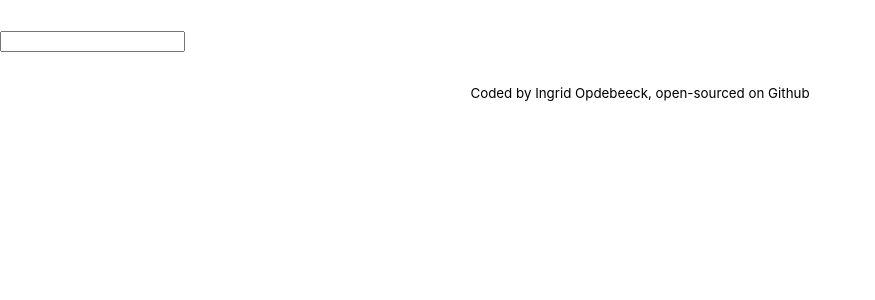
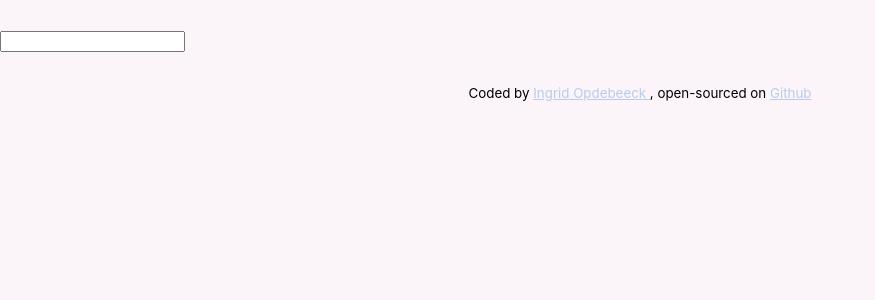
Before and after one commit to Ingrid-98/dictionary-project, a React (Create React App) app: page / in a window 1280 px wide. Shown: the top 300 px of the page, without its empty margins (0-875 px from the left). Built offline with nearby package versions, Linux system fonts and the light colour scheme; the HTML template or start-up script is replaced by a standard one.

Commit message:
added link

```diff
--- a/src/App.css
+++ b/src/App.css
@@ -1,3 +1,9 @@
+body {
+  background: #fbf4f9;
+}
+a {
+  color: #b9cced;
+}
 .App-header {
   margin: 30px 0;
 }
--- a/src/App.js
+++ b/src/App.js
@@ -9,7 +9,25 @@ function App() {
           <Dictionary />
         </main>
         <footer className="App-footer">
-          <small>Coded by Ingrid Opdebeeck, open-sourced on Github </small>
+          <small>
+            Coded by{" "}
+            <a
+              href="https://www.linkedin.com/in/ingrid-opdebeeck-1b1b11148/"
+              target="_blank"
+              rel="noreferrer"
+            >
+              Ingrid Opdebeeck{" "}
+            </a>
+            , open-sourced on{" "}
+            <a
+              href="https://github.com/Ingrid-98/dictionary-project"
+              target="_blank"
+              rel="noreferrer"
+            >
+              {" "}
+              Github{" "}
+            </a>{" "}
+          </small>
         </footer>
       </div>
     </div>
--- a/src/Phonetic.js
+++ b/src/Phonetic.js
@@ -4,7 +4,7 @@ export default function Phonetic(props) {
   console.log(props.phonetic);
   return (
     <div className="Phonetic">
-      <a href={props.phonetic.audio} target="_blank">
+      <a href={props.phonetic.audio} target="_blank" rel="noreferrer">
         🔊 Listen
       </a>
       <br />
```
